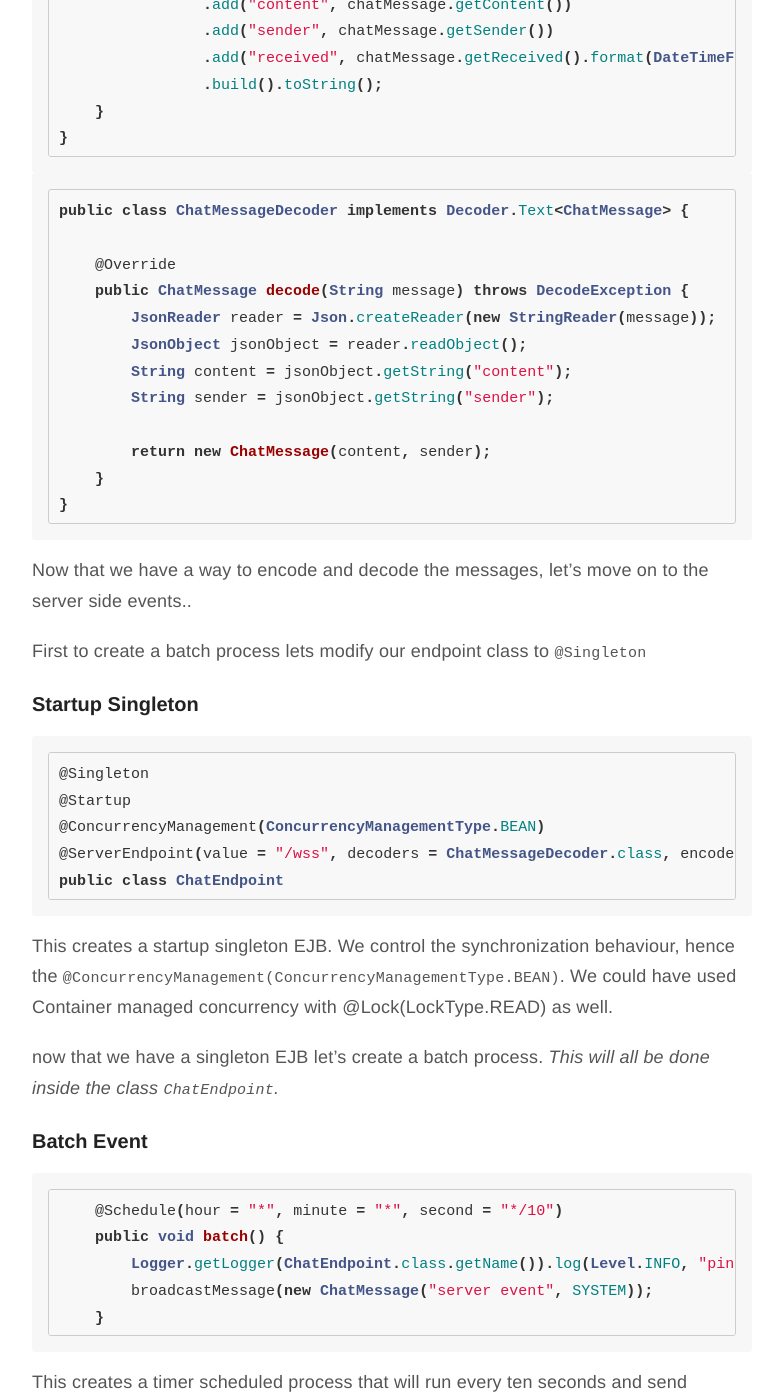
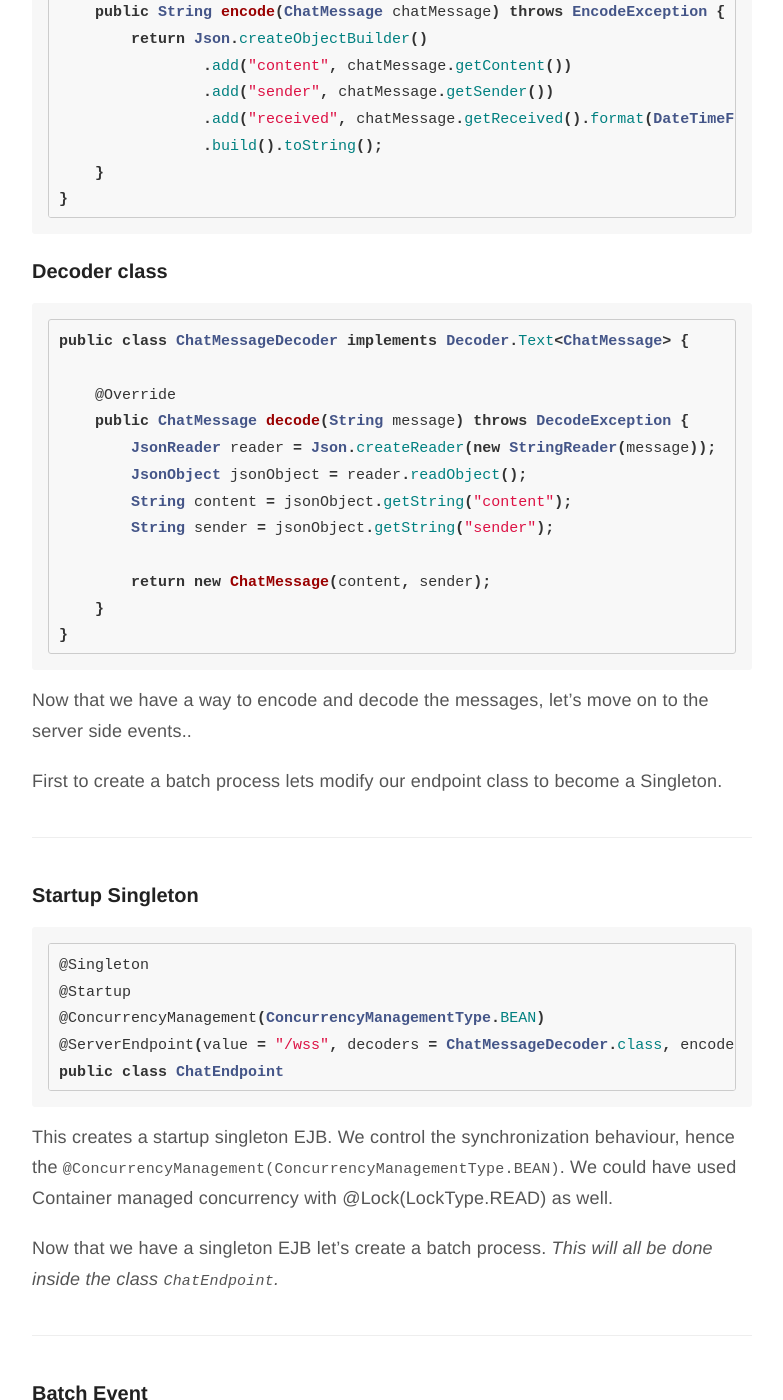
Before and after one commit to mbarralo/mbarralo.github.io, a Jekyll site: the page built from _posts/2017-05-04-websocket-events.md, in a window 1280 px wide and 1400 px high, scrolled down 1818 px. Shown: the whole window, without its empty margins (248-1031 px from the left). Built offline with Jekyll 4.4.1, drawn with Linux system fonts in a browser that asks for light colours; comment, search, counter and statistics services are not loaded; some of the changed text lies outside the part shown.

Commit message:
websocket post

````diff
--- a/_posts/2017-05-04-websocket-events.md
+++ b/_posts/2017-05-04-websocket-events.md
@@ -7,8 +7,8 @@
 I have documented a little tutorial on how to push events to the clients from the server.
 
 Using Websockets with Java EE 7 is extremely easy. You just need two things:
-* a ServerEndpoint class
-* a Client to send messages or receive events
+* a *ServerEndpoint* class
+* a *Client* to send messages or receive events
 
 To demonstrate several events i have created a base ServerEndpoint class and a simple client in Javascript.
 
@@ -64,6 +66,8 @@
     }
 }
 ```
+
+### Decoder class
 
 ```java
 public class ChatMessageDecoder implements Decoder.Text<ChatMessage> {
@@ -82,7 +86,9 @@
 
 Now that we have a way to encode and decode the messages, let's move  on to the server side events..
 
-First to create a batch process lets modify our endpoint class to `@Singleton`
+First to create a batch process lets modify our endpoint class to become a Singleton.
+
+***
 
 ### Startup Singleton
 
@@ -97,19 +103,22 @@
 This creates a startup singleton EJB. We control the synchronization behaviour, hence the  `@ConcurrencyManagement(ConcurrencyManagementType.BEAN)`.
 We could have used Container managed concurrency with @Lock(LockType.READ) as well.
 
-now that we have a singleton EJB let's create a batch process. *This will all be done inside the class `ChatEndpoint`.*
+Now that we have a singleton EJB let's create a batch process. *This will all be done inside the class `ChatEndpoint`.*
+
+***
 
 ### Batch Event
 
 ```java
     @Schedule(hour = "*", minute = "*", second = "*/10")
     public void batch() {
-        Logger.getLogger(ChatEndpoint.class.getName()).log(Level.INFO, "pinging clients..");
         broadcastMessage(new ChatMessage("server event", SYSTEM));
     }
 ```
 
 This creates a timer scheduled process that will run every ten seconds and send messages to the connected clients.
+
+***
 
 ### External Event
 
@@ -118,7 +127,6 @@
 ```java
     @Asynchronous
     public void event(@Observes String resourceMessage) {
-        Logger.getLogger(ChatEndpoint.class.getName()).log(Level.INFO, "received message..");
         broadcastMessage(new ChatMessage(resourceMessage, RESOURCE));
     }
 ```
@@ -128,7 +136,9 @@
 
 Now all that's left is create a simple client.
 
- ### Javascript Client
+***
+
+### Javascript Client
 
 ```javascript
     var app = angular.module("myApp", []);
````
Also changed, not shown: other parts of _posts/2017-05-04-websocket-events.md (+3 -1 lines).
